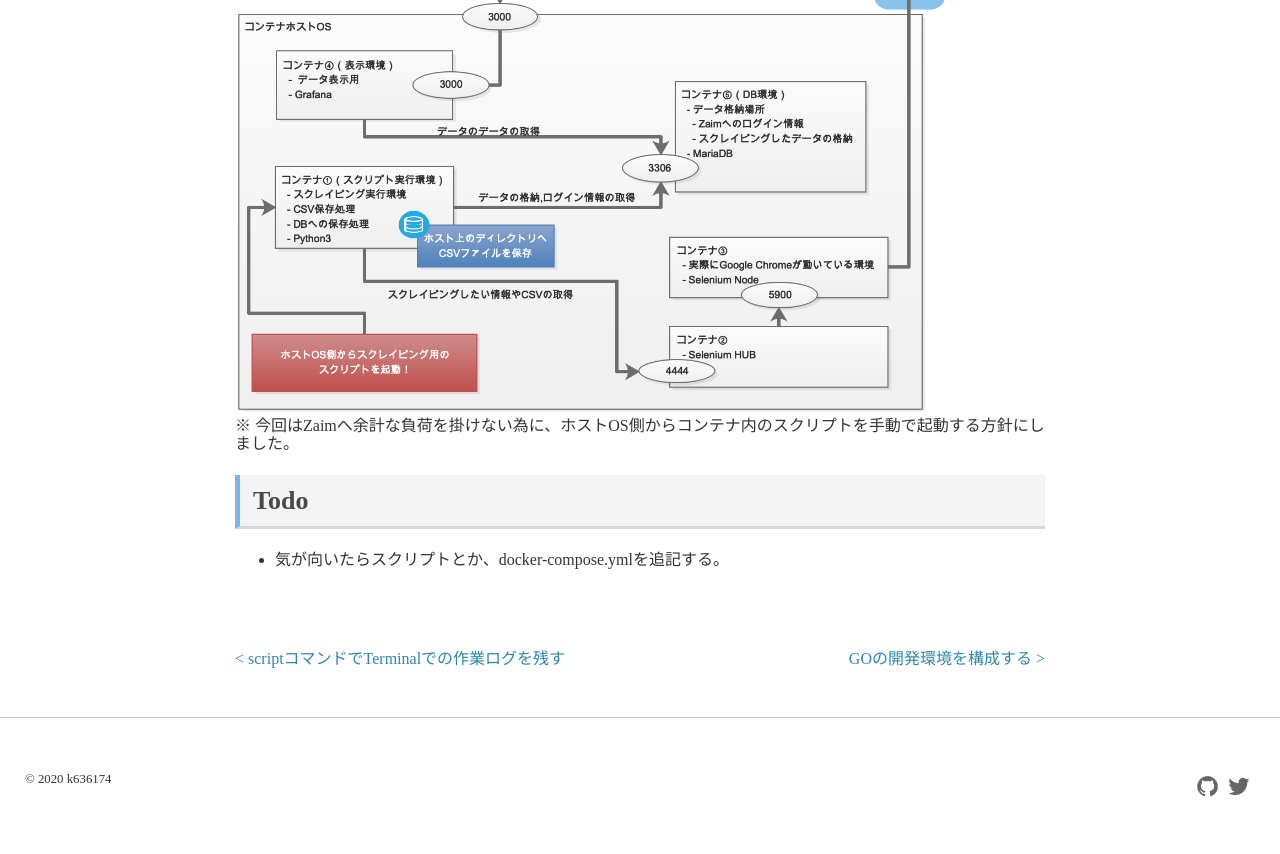
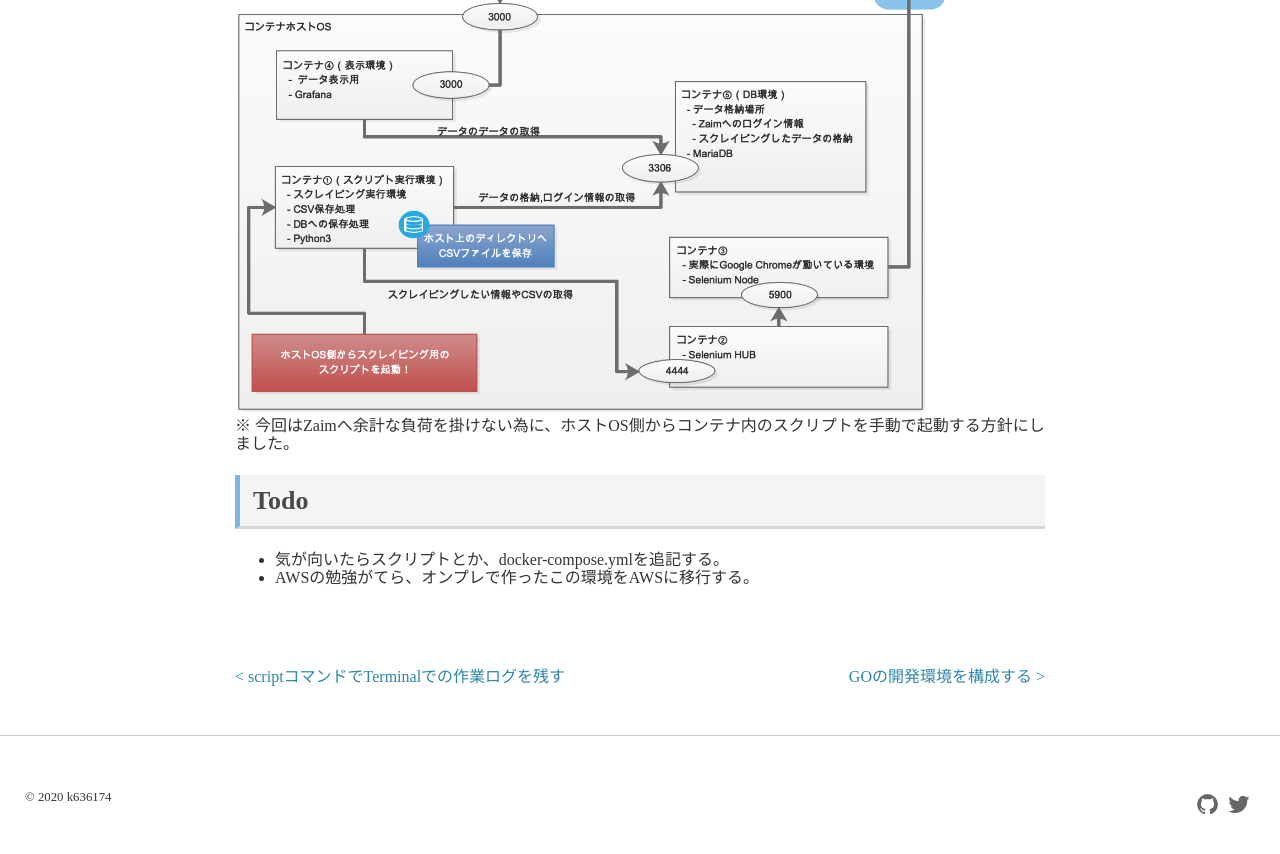
Before and after one commit to k636174/k636174.github.io, a Jekyll site: the page built from _posts/2020-05-14-ZaimScraper.md, in a window 1280 px wide and 900 px high, scrolled down 1841 px. Shown: the top 854 px of the window. Built offline with Jekyll 4.4.1, drawn with Linux system fonts in a browser that asks for light colours; nearby versions of some CDN libraries.

Commit message:
change post

```diff
--- a/_posts/2020-05-14-ZaimScraper.md
+++ b/_posts/2020-05-14-ZaimScraper.md
@@ -34,3 +34,4 @@
 
 ## Todo
  * 気が向いたらスクリプトとか、docker-compose.ymlを追記する。
+ * AWSの勉強がてら、オンプレで作ったこの環境をAWSに移行する。
```
